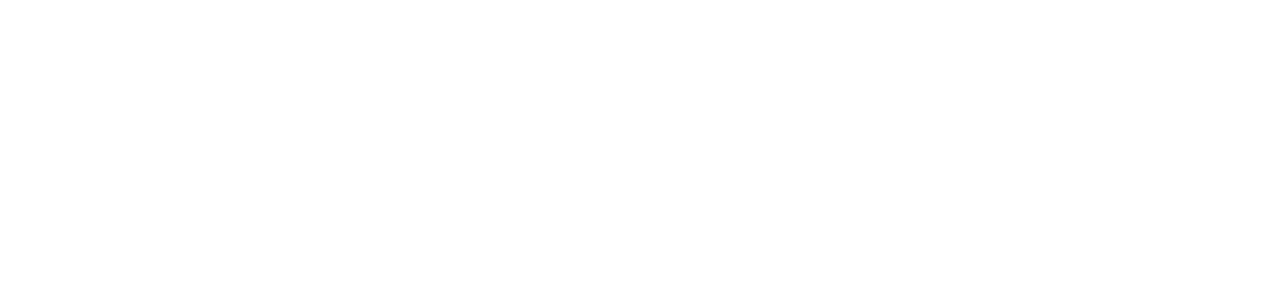
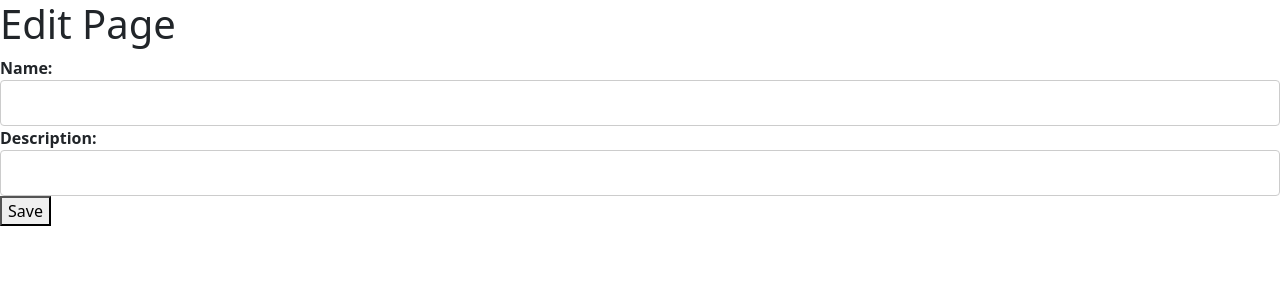
Before and after one commit to mukeshgeetha/chatgpt_react_app, a React (Create React App) app: page /edit/1 in a window 1280 px wide. Before the commit this address had no page. Shown: the top 300 px of the page. Built offline with nearby package versions, Linux system fonts and the light colour scheme.

Commit message:
3rd commit

```diff
--- a/src/App.js
+++ b/src/App.js
@@ -9,6 +9,7 @@ import Login from './components/Login';
 import RegisterForm from './components/RegisterForm';
 import LandingPage from './components/LandingPage';
 import ListData from './components/ListData';
+import EditUser from './components/EditUser';
 
 
 function App() {
@@ -22,6 +23,7 @@ function App() {
       <Route path="/" element={<Home />} />
       <Route path="/landing" element={<LandingPage />} />
       <Route path="/listdata" element={<ListData />} />
+      <Route path="/edit/:id" element={<EditUser />} />
     </Routes>
   </Router>
 
--- /dev/null
+++ b/src/components/EditUser.js
@@ -0,0 +1,43 @@
+import React, { useState, useEffect } from 'react';
+import { useParams } from 'react-router-dom';
+
+export default function EditUser() {
+
+    const { id } = useParams();
+    const [item, setItem] = useState({ id: '', name: '', description: '' });
+
+    useEffect(() => {
+      // Fetch data for the selected item based on the ID
+      // You can use the ID to make a request to your Node.js server
+      // and retrieve the item's data for editing
+      // Set the retrieved data in the 'item' state
+    }, [id]);
+
+    const handleSave = () => {
+      // Send the edited data back to the server to update the item
+      // Implement your server request here
+    };
+  return (
+
+    <div>
+    <h1>Edit Page</h1>
+    <div>
+      <label>Name:</label>
+      <input
+        type="text"
+        value={item.name}
+        onChange={(e) => setItem({ ...item, name: e.target.value })}
+      />
+    </div>
+    <div>
+      <label>Description:</label>
+      <input
+        type="text"
+        value={item.description}
+        onChange={(e) => setItem({ ...item, description: e.target.value })}
+      />
+    </div>
+    <button onClick={handleSave}>Save</button>
+  </div>
+  )
+}
--- a/src/components/ListData.js
+++ b/src/components/ListData.js
@@ -4,6 +4,7 @@ import  { useState } from 'react';
 import { useEffect } from 'react';
 import Home from './Home';
 import './TableStyle.css';
+import { Link } from 'react-router-dom';
 
 export default function ListData() {
   let idCounter = 1; // Initialize the ID counter
@@ -37,6 +38,7 @@ export default function ListData() {
             <th>ID</th>
             <th>Name</th>
             <th>Description</th>
+            <th>Action</th>
           </tr>
         </thead>
         <tbody>
@@ -45,6 +47,7 @@ export default function ListData() {
               <td>{idCounter++}</td>
               <td>{item.username}</td>
               <td>{item.email}</td>
+              <td><Link to={`/edit/${item._id}`}>Edit</Link></td>
             </tr>
           ))}
         </tbody>
```
